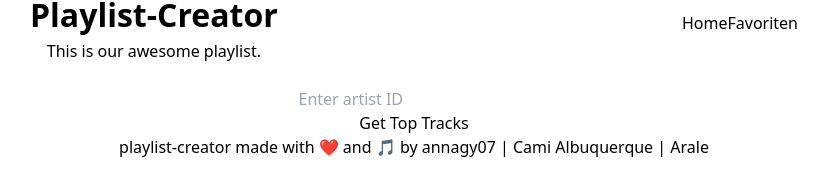
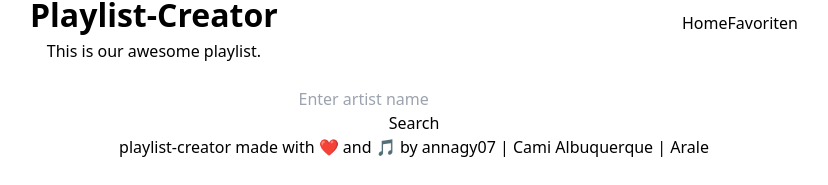
Before and after one commit to justArale/playlist-creator, a React (Vite) app: page /generator in a window 1280 px wide. Shown: the part 105-290 px from the top of the page, without its empty margins (226-1054 px from the left). Built offline with nearby package versions, Linux system fonts and the light colour scheme.

Commit message:
built search artist function

```diff
--- a/src/components/GeneratorBox.jsx
+++ b/src/components/GeneratorBox.jsx
@@ -1,16 +1,17 @@
 import React, { useState } from "react";
-import { useParams } from "react-router-dom";
 import axios from "axios";
+
 const GeneratorBox = () => {
-  const [artistIdInput, setArtistIdInput] = useState("");
-  const [topTracks, setTopTracks] = useState([]);
+  const [artistNameInput, setArtistNameInput] = useState("");
+  const [searchResults, setSearchResults] = useState([]);
   const [accessToken, setAccessToken] = useState("");
-  console.log();
+
   // Function to fetch the Bearer token from Spotify
   const getAccessToken = async () => {
     const base64Encoded = btoa(
       `${import.meta.env.VITE_CLIENT_ID}:${import.meta.env.VITE_CLIENT_SECRET}`
     );
+
     try {
       const response = await axios.post(
         "https://accounts.spotify.com/api/token",
@@ -22,57 +23,145 @@ const GeneratorBox = () => {
           },
         }
       );
+
       setAccessToken(response.data.access_token);
     } catch (error) {
       console.error("Error getting access token:", error);
     }
   };
-  // Function to fetch the top tracks of an artist by ID
-  const getTopTracks = async () => {
+
+  // Function to search for artists by name
+  const searchArtist = async () => {
     try {
       if (!accessToken) {
         await getAccessToken(); // Get the token if not available
       }
+
       const response = await axios.get(
-        `https://api.spotify.com/v1/artists/${artistIdInput}/top-tracks`,
+        `https://api.spotify.com/v1/search?q=${artistNameInput}&type=artist`,
         {
           headers: {
             Authorization: `Bearer ${accessToken}`,
           },
         }
       );
-      setTopTracks(response.data.tracks);
-      console.log(response.data);
+
+      setSearchResults(response.data.artists.items);
     } catch (error) {
-      console.error("Error fetching top tracks:", error.response.data);
+      console.error("Error searching for artists:", error.response.data);
     }
   };
+
   // Function to handle the form submission
   const handleSubmit = (e) => {
     e.preventDefault();
-    getTopTracks();
+    searchArtist();
   };
+
   return (
     <div>
       <form onSubmit={handleSubmit}>
         <input
           type="text"
-          value={artistIdInput}
-          onChange={(e) => setArtistIdInput(e.target.value)}
-          placeholder="Enter artist ID"
+          value={artistNameInput}
+          onChange={(e) => setArtistNameInput(e.target.value)}
+          placeholder="Enter artist name"
         />
         <br />
-        <button type="submit">Get Top Tracks</button>
+        <button type="submit">Search</button>
       </form>
       <ul>
-        {topTracks.map((track) => (
-          <li key={track.id}>
-            {track.name} <br />
-            <a href={track.preview_url}>Link</a>
+        {searchResults.map((artist) => (
+          <li key={artist.id}>
+            {artist.name} <br />
+            <img src={artist.images[0]?.url} alt={artist.name} /> <br />
+            {/* <button onClick={() => getTopTracks(artist.id)}>Get Top Tracks</button> */}
           </li>
         ))}
       </ul>
     </div>
   );
 };
+
 export default GeneratorBox;
+
+
+
+// import React, { useState } from "react";
+// import { useParams } from "react-router-dom";
+// import axios from "axios";
+// const GeneratorBox = () => {
+//   const [artistIdInput, setArtistIdInput] = useState("");
+//   const [topTracks, setTopTracks] = useState([]);
+//   const [accessToken, setAccessToken] = useState("");
+//   console.log();
+//   // Function to fetch the Bearer token from Spotify
+//   const getAccessToken = async () => {
+//     const base64Encoded = btoa(
+//       `${import.meta.env.VITE_CLIENT_ID}:${import.meta.env.VITE_CLIENT_SECRET}`
+//     );
+//     try {
+//       const response = await axios.post(
+//         "https://accounts.spotify.com/api/token",
+//         "grant_type=client_credentials",
+//         {
+//           headers: {
+//             "Content-Type": "application/x-www-form-urlencoded",
+//             Authorization: `Basic ${base64Encoded}`,
+//           },
+//         }
+//       );
+//       setAccessToken(response.data.access_token);
+//     } catch (error) {
+//       console.error("Error getting access token:", error);
+//     }
+//   };
+//   // Function to fetch the top tracks of an artist by ID
+//   const getTopTracks = async () => {
+//     try {
+//       if (!accessToken) {
+//         await getAccessToken(); // Get the token if not available
+//       }
+//       const response = await axios.get(
+//         `https://api.spotify.com/v1/artists/${artistIdInput}/top-tracks`,
+//         {
+//           headers: {
+//             Authorization: `Bearer ${accessToken}`,
+//           },
+//         }
+//       );
+//       setTopTracks(response.data.tracks);
+//       console.log(response.data);
+//     } catch (error) {
+//       console.error("Error fetching top tracks:", error.response.data);
+//     }
+//   };
+//   // Function to handle the form submission
+//   const handleSubmit = (e) => {
+//     e.preventDefault();
+//     getTopTracks();
+//   };
+//   return (
+//     <div>
+//       <form onSubmit={handleSubmit}>
+//         <input
+//           type="text"
+//           value={artistIdInput}
+//           onChange={(e) => setArtistIdInput(e.target.value)}
+//           placeholder="Enter artist ID"
+//         />
+//         <br />
+//         <button type="submit">Get Top Tracks</button>
+//       </form>
+//       <ul>
+//         {topTracks.map((track) => (
+//           <li key={track.id}>
+//             {track.name} <br />
+//             <a href={track.preview_url}>Link</a>
+//           </li>
+//         ))}
+//       </ul>
+//     </div>
+//   );
+// };
+// export default GeneratorBox;
```
